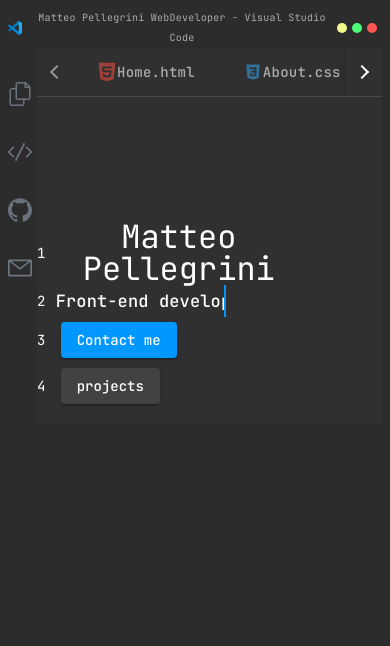
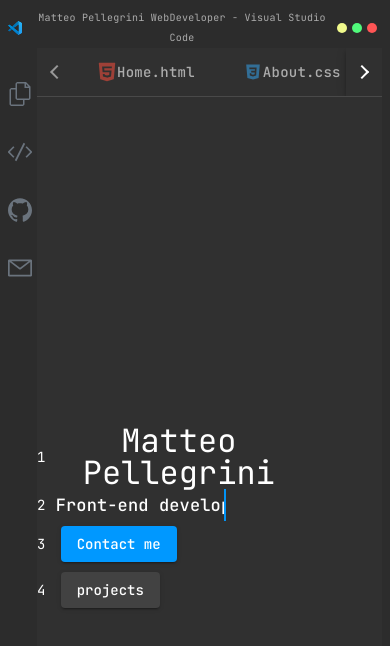
Before and after one commit to Cruyff97/Portfolio-VisualStudioCodeTheme-Angular, an Angular app: page / in a window 390 px wide. Shown: the top 646 px of the page. Built offline with nearby package versions, Linux system fonts and the light colour scheme.

Commit message:
fix style home

```diff
--- a/src/app/home/home.component.scss
+++ b/src/app/home/home.component.scss
@@ -95,7 +95,9 @@ li:before {
         margin-right: 10px;
     }
     .homedivTitle{
+        margin-top: 0px;
         margin-right: 60px;
+        height: 100vh;
     }
 
 }
```
